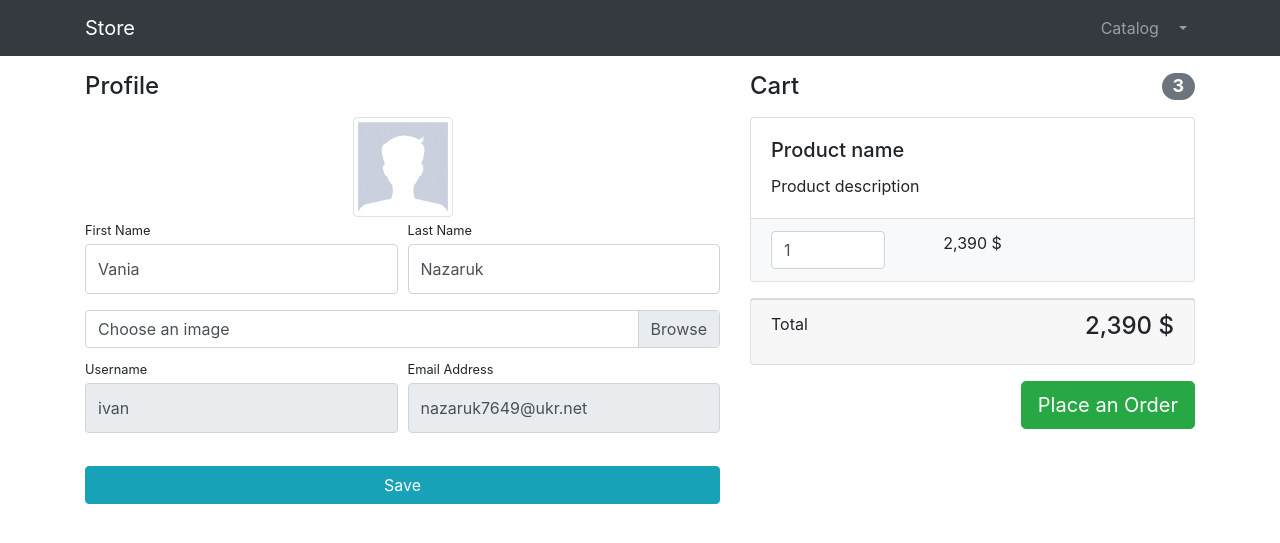
After one commit to nazarukiv/NazarukStore, a Django app: page /users/profile/ in a window 1280 px wide. The commit adds this page. Shown: the top 543 px of the page. Run offline with Django 4.2, Linux system fonts and the light colour scheme; a user stored in the database is signed in; some libraries are stand-ins or nearby versions.

Commit message:
Commit with error handling and profile.

```diff
--- a/products/templates/products/base.html
+++ b/products/templates/products/base.html
@@ -36,9 +36,7 @@
                 <li class="nav-item">
                     <a class="nav-link" href="{% url 'products:index' %}">Catalog <i class="fas fa-shopping-bag"></i> </a>
                 </li>
-                <li class="nav-item">
-                    <a class="nav-link" href="{% url 'users:login' %}">Log In <i class="fas fa-sign-in-alt"></i></a>
-                </li>
+                {% if user.is_authenticated %}
                 <li class="nav-item dropdown">
                     <a class="nav-link dropdown-toggle" href="#" id="navbarDropdown" role="button"
                        data-bs-toggle="dropdown" aria-expanded="false">
@@ -46,19 +44,26 @@
                     </a>
                     <ul class="dropdown-menu" aria-labelledby="navbarDropdown">
                         <li>
-                            <a class="dropdown-item" href="users/profile.html">Profile</a>
+                            <a class="dropdown-item" href="{% url 'users:profile' %}">Profile</a>
                         </li>
                         <li><a class="dropdown-item" href="orders/orders.html">Orders</a></li>
-                        <li><a class="dropdown-item" href="#">Admin Panel</a></li>
+                        {% if user.is_superuser or user.is_staff%}
+                        <li><a class="dropdown-item" href="{% url 'admin:index' %}">Admin Panel</a></li>
+                            {% endif %}
                         <li>
                             <hr class="dropdown-divider">
                         </li>
                         <li>
-                            <a class="dropdown-item" href="#">
+                            <a class="dropdown-item" href="{% url 'users:logout' %}">
                                 Log Out
                             </a>
                         </li>
                     </ul>
+                </li>
+                {% else %}
+                    <li class="nav-item">
+                    <a class="nav-link" href="{% url 'users:login' %}">Log In <i class="fas fa-sign-in-alt"></i></a>
+                {% endif %}
                 </li>
             </ul>
         </div>
--- a/users/forms.py
+++ b/users/forms.py
@@ -1,4 +1,4 @@
-from django.contrib.auth.forms import AuthenticationForm, UserCreationForm
+from django.contrib.auth.forms import AuthenticationForm, UserCreationForm, UserChangeForm
 from users.models import User
 from django import forms
 
@@ -39,3 +39,15 @@ class UserRegistrationForm(UserCreationForm):
     class Meta:
         model = User
         fields = ('first_name', 'last_name', 'username', 'email', 'password1', 'password2')
+
+class UserProfileForm(UserChangeForm):
+    first_name = forms.CharField(widget=forms.TextInput(attrs={'class': 'form-control py-4' }))
+    last_name = forms.CharField(widget=forms.TextInput(attrs={'class': 'form-control py-4'}))
+    image = forms.CharField(widget=forms.FileInput(attrs={'class': 'custom-file-input'}), required=False)
+    username = forms.CharField(widget=forms.TextInput(attrs={'class': 'form-control py-4', 'readonly': True}))
+    email = forms.CharField(widget=forms.TextInput(attrs={'class': 'form-control py-4', 'readonly': True}))
+
+
+    class Meta:
+        model = User
+        fields = ('first_name', 'last_name', 'image', 'username', 'email')
--- /dev/null
+++ b/users/templates/users/profile.html
@@ -0,0 +1,97 @@
+{% extends 'products/base.html' %}
+{% load static %}
+
+{% block css %}
+    <link href="{% static 'vendor/css/profile.css' %}" rel="stylesheet">
+{% endblock %}
+
+{% block content %}
+    <div class="container">
+        <div class="row">
+            <div class="col-lg-7">
+                <h4 class="mt-3 mb-3">Profile</h4>
+                <div class="col-lg-12 text-center">
+                    <img width="100" height="100"
+                         src="{% if user.image %} {{ user.image.url }}{% else %} {% static 'vendor/img/users/default_avatar.jpg' %} {% endif %}"
+                         class="img-thumbnail">
+                </div>
+                <form action="{% url 'users:profile' %}" method="post" enctype="multipart/form-data">
+                    {% csrf_token %}
+                    <div class="form-row">
+                        <div class="col-lg-6">
+                            <div class="form-group">
+                                <label class="small mb-1" for="{{ form.first_name.id_for_label }}">First Name</label>
+                                {{ form.first_name }}
+                            </div>
+                        </div>
+                        <div class="col-lg-6">
+                            <div class="form-group">
+                                <label class="small mb-1" for="{{ form.last_name.id_for_label }}">Last Name</label>
+                                {{ form.last_name }}
+                            </div>
+                        </div>
+                    </div>
+                    <div class="form-row mb-2">
+                        <div class="col-lg-12">
+                            <div class="custom-file">
+                                <label class="custom-file-label" for="{{ form.image.id_for_label }}">Choose an image</label>
+                                {{ form.image }}
+                            </div>
+                        </div>
+                    </div>
+                    <div class="form-row">
+                        <div class="col-lg-6">
+                            <label class="small mb-1" for="{{ form.username.id_for_label }}">Username</label>
+                            {{ form.username }}
+                        </div>
+                        <div class="col-lg-6">
+                            <label class="small mb-1" for="{{ form.email.id_for_label }}">Email Address</label>
+                            {{ form.email }}
+                        </div>
+                    </div>
+                    <div class="form-row">
+                        <div class="col-lg-12" style="margin-top: 33px;">
+                            <input class="btn btn-info btn-block" type="submit" value="Save">
+                        </div>
+                    </div>
+                </form>
+            </div>
+            <div class="col-lg-5">
+                <h4 class="mt-3 mb-3 d-flex justify-content-between align-items-center mb-3">
+                    Cart <span class="badge badge-secondary badge-pill">3</span>
+                </h4>
+                <div class="card mb-3">
+                    <div class="card-body">
+                        <h5 class="card-title">Product name</h5>
+                        <p class="card-text">Product description</p>
+                    </div>
+                    <ul class="list-group list-group-flush">
+                        <li class="list-group-item bg-light">
+                            <div class="row text-center">
+                                <div class="col-lg-4">
+                                    <input name="basketID" type="number" class="form-control"
+                                           value="1" min="0">
+                                </div>
+                                <div class="col-lg-4">2,390 $</div>
+                                <div class="col-lg-4">
+                                    <a href="#">
+                                        <i class="fas fa-trash"></i>
+                                    </a>
+                                </div>
+                            </div>
+                        </li>
+                    </ul>
+                </div>
+                <div class="card mb-3">
+                    <div class="card-footer">
+                        <p class="float-left">Total</p>
+                        <h4 class="float-right">2,390 $</h4>
+                    </div>
+                </div>
+                <a class="btn btn-success btn-lg float-right" href="../orders/order-create.html">
+                    Place an Order
+                </a>
+            </div>
+        </div>
+    </div>
+{% endblock %}
--- a/users/templates/users/registration.html
+++ b/users/templates/users/registration.html
@@ -5,13 +5,15 @@
         <div class="container">
             <div class="row justify-content-center">
                 <div class="col-lg-7">
-                    <div class="alert alert-warning alert-dismissible fade show" role="alert"
+                    {% if form.errors %}
+                        <div class="alert alert-warning alert-dismissible fade show" role="alert"
                          style="margin-top: 50px;">
-                        <strong>Holy guacamole!</strong> You should check in on some of those fields below.
+                        {{ form.errors }}
                         <button type="button" class="close" data-dismiss="alert" aria-label="Close">
                             <span aria-hidden="true">&times;</span>
                         </button>
                     </div>
+                    {% endif %}
                     <div class="card shadow-lg border-0 rounded-lg mt-5">
                         <div class="card-header">
                             <h3 class="text-center font-weight-light my-4">Create an Account</h3>
--- a/users/urls.py
+++ b/users/urls.py
@@ -1,9 +1,13 @@
 from django.urls import path
-from users.views import login, registration
+from users.views import login, registration, profile, logout
 
 app_name = 'users'
 
 urlpatterns = [
     path('login/', login, name='login'),
-    path('registration/', registration, name='registration')
+    path('registration/', registration, name='registration'),
+    path('profile/', profile, name='profile'),
+    path('logout/', logout, name='logout')
+
+
 ]
--- a/users/views.py
+++ b/users/views.py
@@ -1,9 +1,10 @@
 from django.shortcuts import render, redirect, HttpResponseRedirect
 from users.models import User
 from users.forms import UserLoginForm
-from django.contrib import auth
+from django.contrib import auth, messages
 from django.urls import reverse
-from users.forms import UserLoginForm, UserRegistrationForm
+from users.forms import UserLoginForm, UserRegistrationForm, UserProfileForm
+
 
 # Create your views here.
 #Authorization of user by checking 3 steps:Audit, Authentication, Authorization
@@ -34,6 +35,7 @@ def registration(request):
         if form.is_valid():
             print("Form is valid")
             form.save()
+            messages.success(request, 'Congratulations! Your registration was successful.')
             return HttpResponseRedirect(reverse('users:login'))
         else:
             print("Form is invalid", form.errors)
@@ -42,3 +44,22 @@ def registration(request):
 
     context = {'form': form}
     return render(request, 'users/registration.html', context)
+
+
+def profile(request):
+    if request.method == "POST":
+        form =UserProfileForm(instance=request.user, data=request.POST, files=request.FILES)
+        if form.is_valid():
+            form.save()
+            return HttpResponseRedirect(reverse('users:profile'))
+        else:
+            print(form.errors)
+    else:
+        form = UserProfileForm(instance=request.user)
+    context = {'title': "Store - Profile", 'form': form}
+    return render(request, 'users/profile.html', context)
+
+
+def logout(request):
+    auth.logout(request)
+    return HttpResponseRedirect(reverse('index'))
```
Also changed, not shown: users/templates/users/login.html (+12 -2 lines), db.sqlite3.
